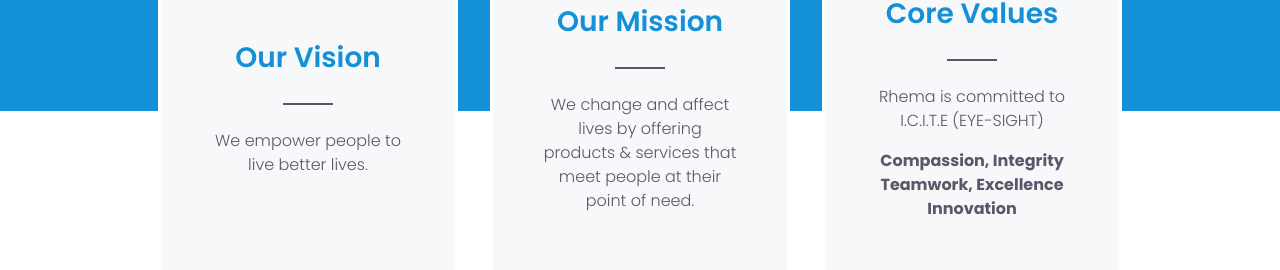
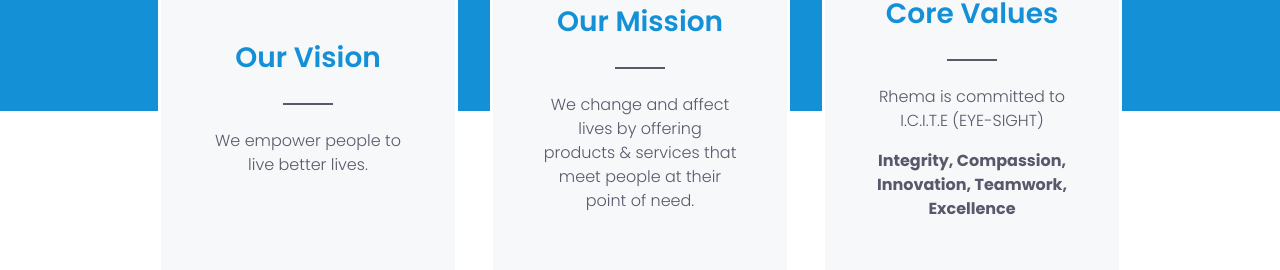
Before and after one commit to roxtran/rhemacanada-nextjs, a Next.js app: page / in a window 1280 px wide. Shown: the part 1590-1860 px from the top of the page. Built offline with nearby package versions, Linux system fonts and the light colour scheme.

Commit message:
change the texts order of About part

```diff
--- a/components/About.js
+++ b/components/About.js
@@ -47,7 +47,7 @@
             <p>Rhema is committed to I.C.I.T.E (EYE-SIGHT)</p>
             <p>
               <strong>
-                Compassion, Integrity Teamwork, Excellence Innovation
+                Integrity, Compassion, Innovation, Teamwork, Excellence
               </strong>
             </p>
           </div>
```
